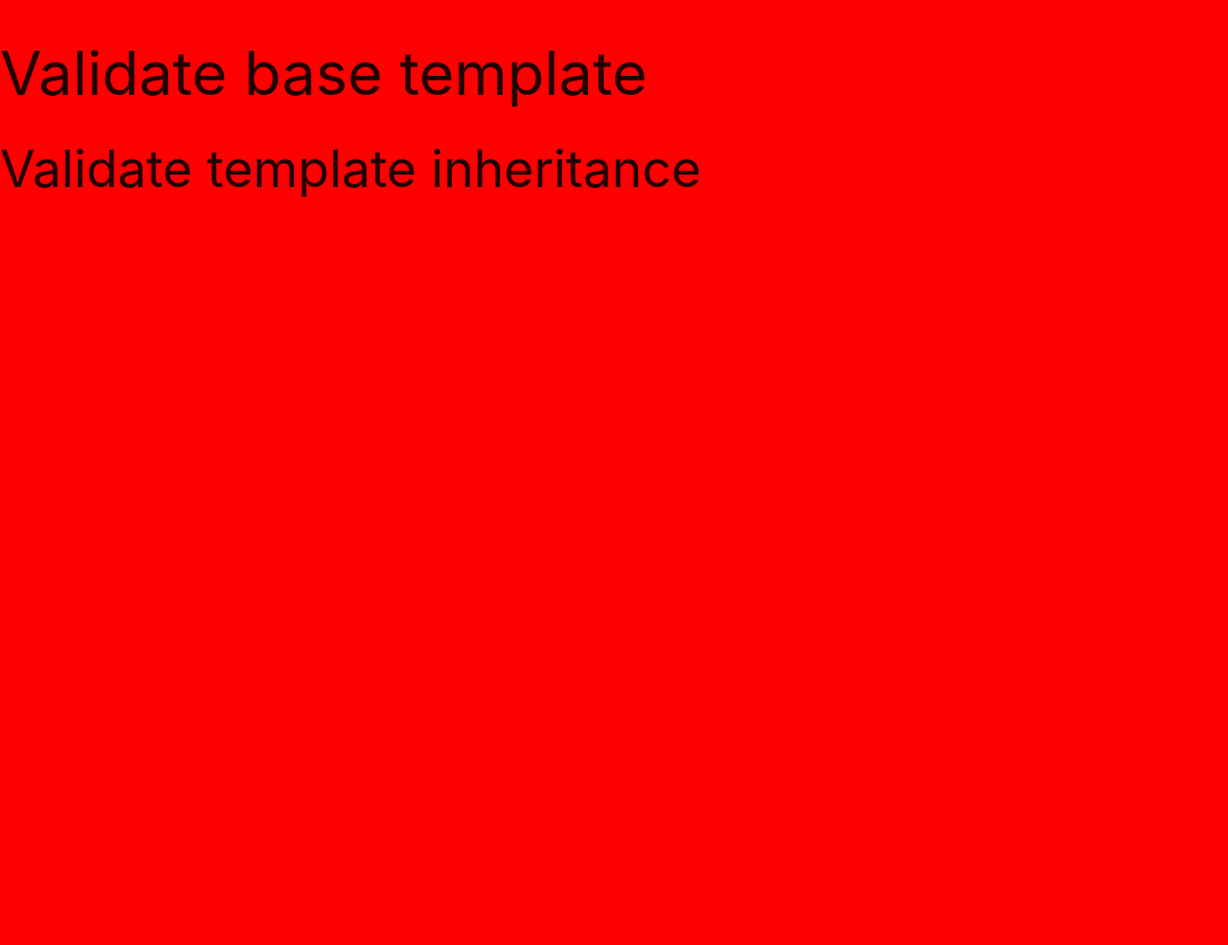
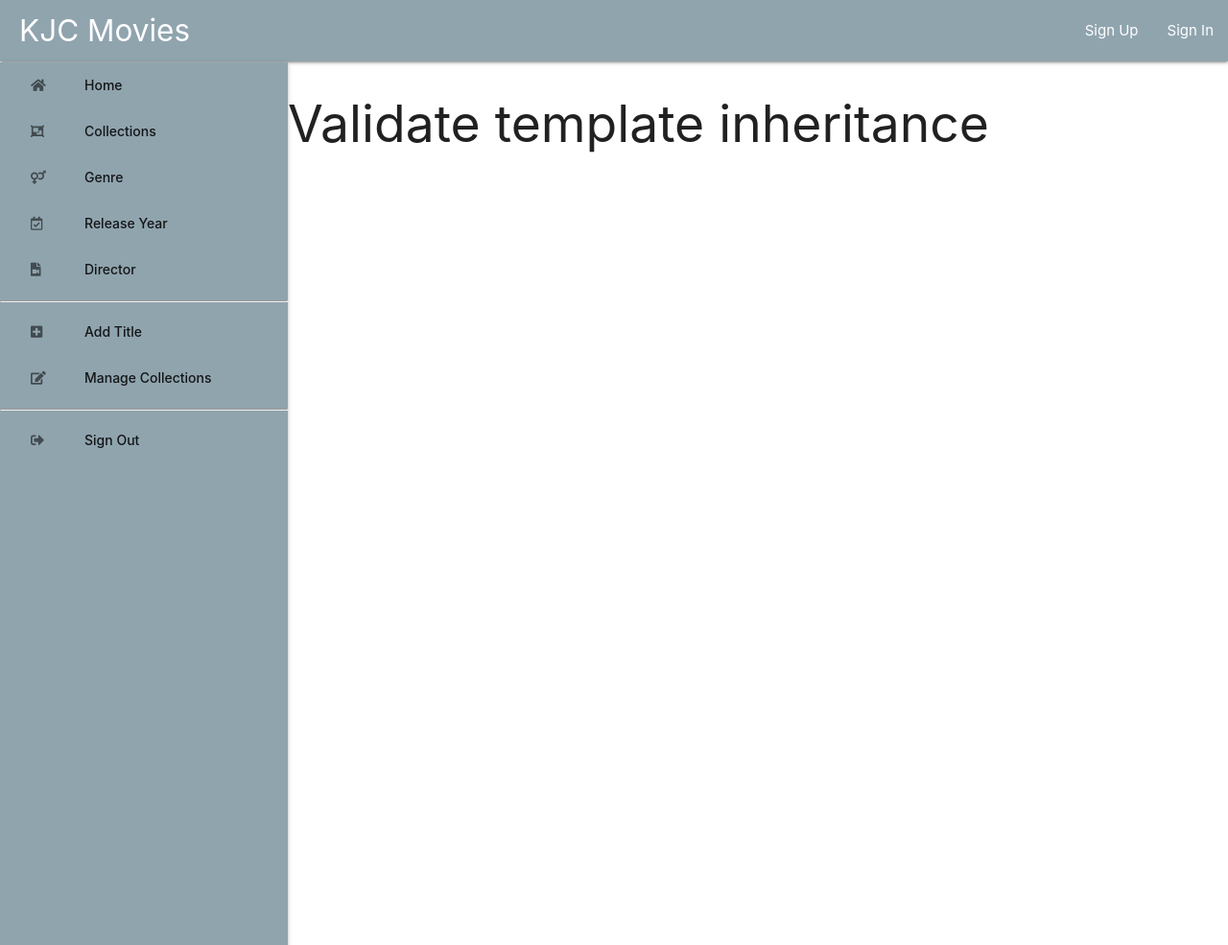
Before and after one commit to Code-Institute-Submissions/milestoneProjectThree, a Flask app: page / in a window 1280 px wide. Shown: the whole page at 96% size. Run offline with Flask 2, Linux system fonts and the light colour scheme; data that the repository does not hold is empty; some libraries are stand-ins or nearby versions.

Commit message:
base.html boilerplate added

```diff
--- a/static/css/style.css
+++ b/static/css/style.css
@@ -1,3 +1,25 @@
-body {
-    background-color: red;
+.brand-logo {
+  margin-left: 20px;
 }
+ /* #slide-out {
+    margin-top:65px;
+} */
+
+  @media only screen and (min-width : 992px) {
+  .invesible-top {
+    top: 65px;
+  }
+}
+
+main,
+footer {
+  padding-left: 300px;
+}
+
+@media only screen and (max-width: 992px) {
+
+  main,
+  footer {
+    padding-left: 0;
+  }
+}
--- a/static/js/script.js
+++ b/static/js/script.js
@@ -0,0 +1,10 @@
+$(document).ready(function () {
+    $(".sidenav").sidenav();
+});
+
+// $('.button-collapse').sidenav({
+//       menuWidth: 300, // Default is 240
+//       edge: 'left', // Choose the horizontal origin
+//       closeOnClick: true // Closes side-nav on <a> clicks
+//     }
+//   );
--- a/templates/base.html
+++ b/templates/base.html
@@ -25,11 +25,48 @@
 </head>
 
 <body>
+	<header>
 
-	<h1>Validate base template</h1>
+    <div class="wrapper">
+		<!-- top navbar -->
+		<nav class="nav-extended text-shadow blue-grey lighten-2">
+			<div class="nav-wrapper">
+
+				<a href="#" data-target="slide-out" class="sidenav-trigger"><i class="fas fa-bars"></i></a>
+				<a href="#" class="brand-logo">KJC Movies</a>
+
+				<ul class="right hide-on-med-and-down">
+					<li><a href="#">Sign Up</a></li>
+					<li><a href="#">Sign In</a></li>
+				</ul>
+
+			</div>
+		</nav>
+    </div>
+        <!-- mobile sidenav -->
+		<ul class="sidenav sidenav-fixed invesible-top text-shadow blue-grey lighten-2" id="slide-out">
+
+			<li><a href="#">Home<i class="fas fa-home left"></i></a></li>
+			<li><a href="#">Collections<i class="fas fa-object-group left"></i></a></li>
+			<li><a href="#">Genre<i class="fas fa-venus-mars left"></i></a></li>
+			<li><a href="#">Release Year<i class="far fa-calendar-check left"></i></a></li>
+			<li><a href="#">Director<i class="fas fa-file-video left"></i></a></li>
+			<hr>
+			<li><a href="#">Add Title<i class="fas fa-plus-square left"></i></a></li>
+			<li><a href="#">Manage Collections<i class="fas fa-edit left"></i></a></li>
+			<hr>
+			<li><a href="#">Sign Out<i class="fas fa-sign-out-alt left"></i></a></li>
+		</ul>
+
+
+	</header>
+
+	<main>
 
 		{% block content %}
 		{% endblock %}
+
+	</main>
 
 	<!-- jQuery CDN -->
 	<script src="https://code.jquery.com/jquery-3.5.1.min.js"
```
Lines whose indentation alone changed are shown as unchanged.
